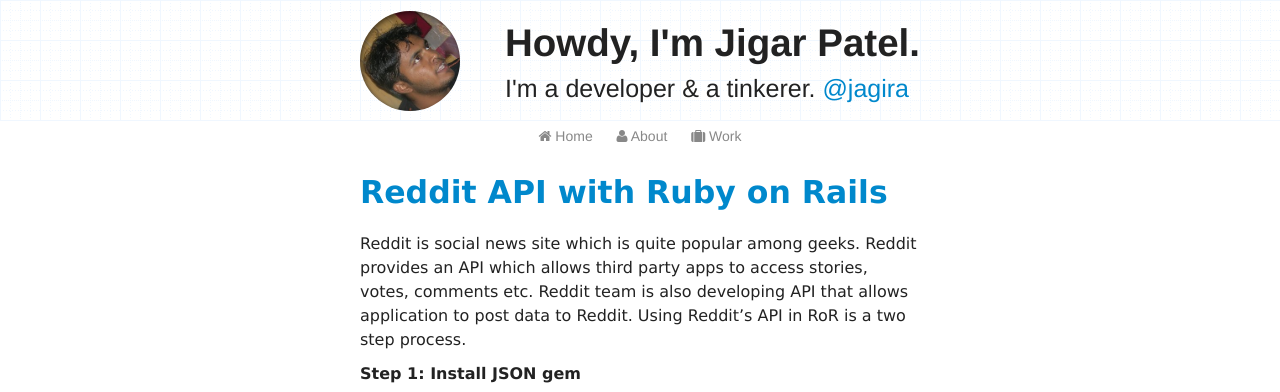
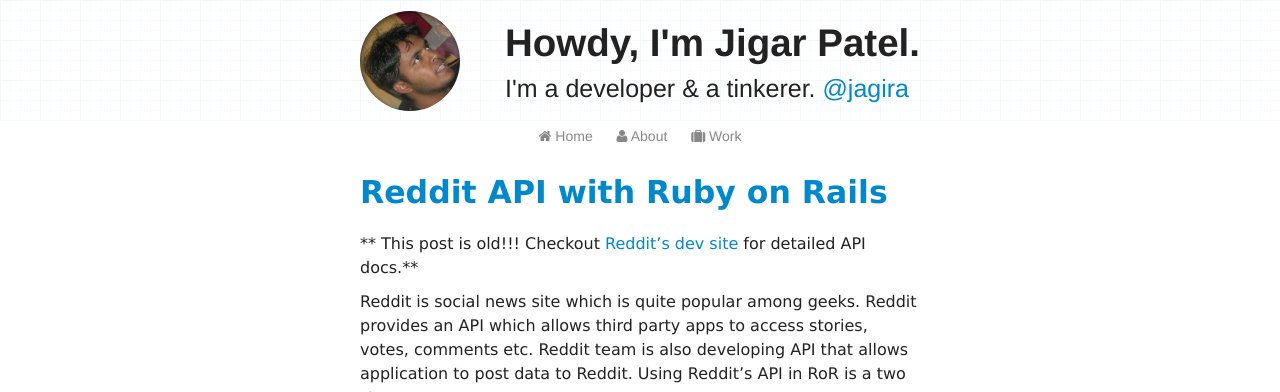
Before and after one commit to cjdtppmm/old.jagira.github.com, a Jekyll site: the page built from _posts/2010-06-26-reddit-api-with-ruby-on-rails.markdown, in a window 1280 px wide, cut to the strip 0-392 px from the top of the page. Built offline with Jekyll 4.4.1, drawn with Linux system fonts in a browser that asks for light colours; Markdown is read by kramdown in place of the engine named in the settings; comment, search, counter and statistics services are not loaded.

Commit message:
update reddit api with ruby on rails post

```diff
--- a/_posts/2010-06-26-reddit-api-with-ruby-on-rails.markdown
+++ b/_posts/2010-06-26-reddit-api-with-ruby-on-rails.markdown
@@ -9,6 +9,8 @@
 - programming
 - ruby
 ---
+
+** This post is old!!! Checkout [Reddit's dev site](http://www.reddit.com/dev/api) for detailed API docs.**
 
 Reddit is social news site which is quite popular among geeks.
 Reddit provides an API which allows third party apps to access
```
